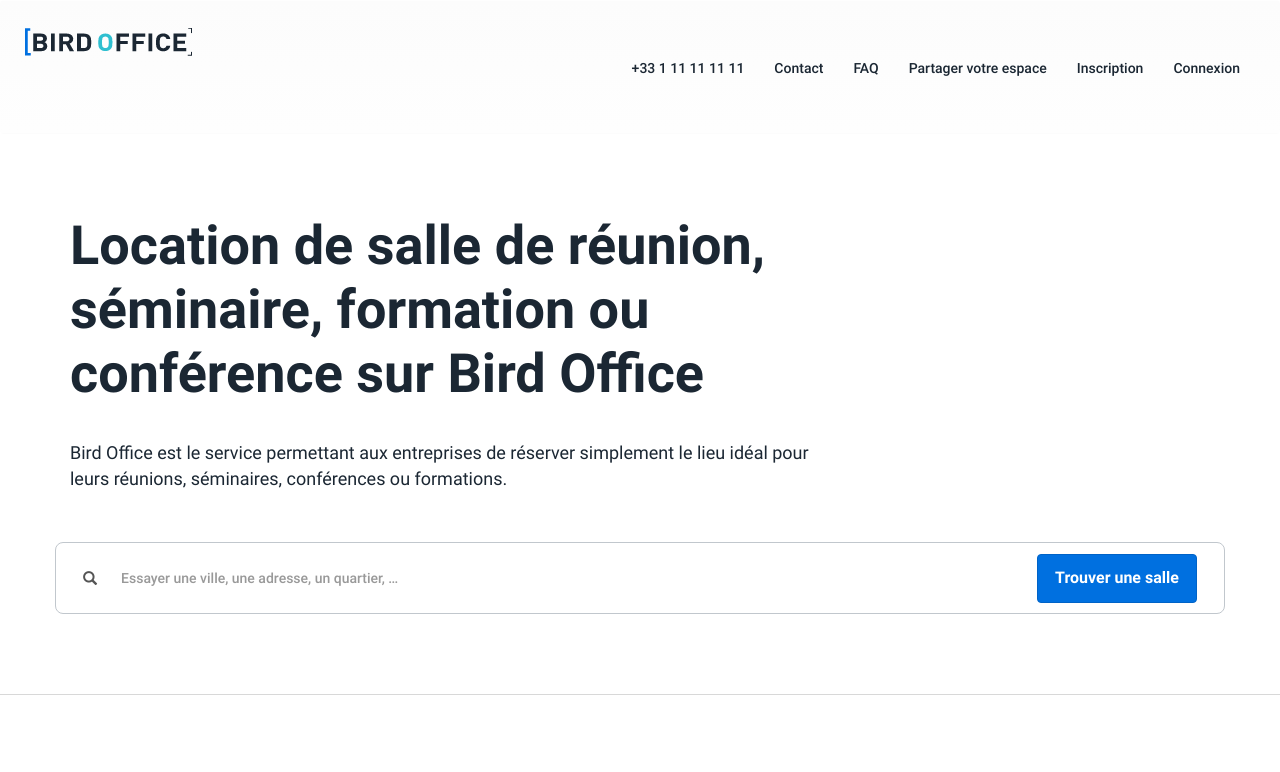
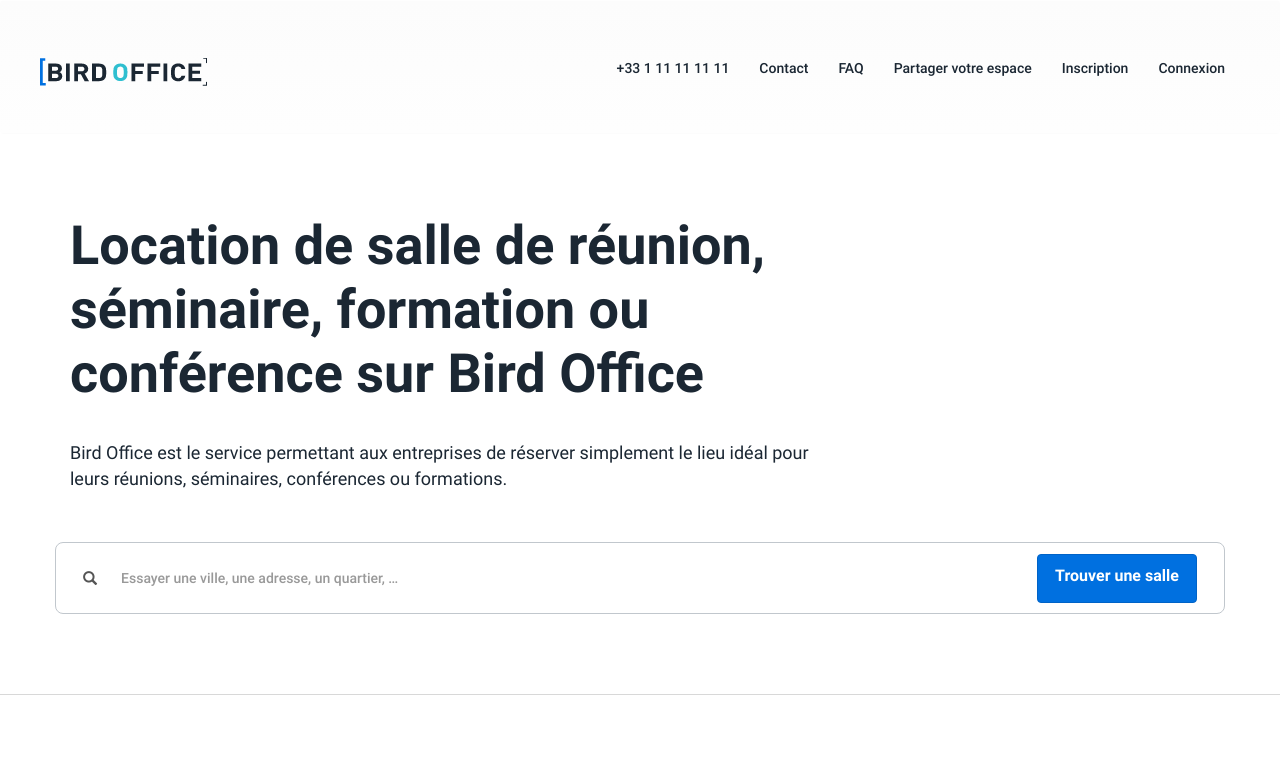
Before and after one commit to AlexaOk/Exercice_DEV, a website: page index.html in a window 1280 px wide. Shown: the top 772 px of the page. Drawn offline with nearby package versions, Linux system fonts and the light colour scheme.

Commit message:
Fourth Commit

```diff
--- a/index.html
+++ b/index.html
@@ -11,8 +11,20 @@
 <body>
   <header>
     <nav class="navbar navbar-default">
-      <a href="#"><img id="logo" src="img/logo.png" alt="Logo Bird Office"></a>
-      <ul class="nav navbar-nav">
+      <div class="container-fluid">
+        <div class="navbar-header">
+          <button type="button" class="navbar-toggle collapsed" data-toggle="collapse" data-target="#navbar" aria-expanded="false" aria-controls="navbar">
+            <span class="sr-only">Toggle navigation</span>
+            <span class="icon-bar"></span>
+            <span class="icon-bar"></span>
+            <span class="icon-bar"></span>
+          </button>
+          <a class="navbar-brand" href="#">
+            <img alt="Brand" src="img/logo.png">
+          </a>
+        </div>
+        <div role="menu" id="navbar" class="navbar-collapse collapse in"  aria-expanded="false" style="">
+          <ul class="nav navbar-nav navbar-right">
             <li class="active"><a href="#">+33 1 11 11 11 11</a></li>
             <li class="active"><a href="#">Contact</a></li>
             <li class="active"><a href="#">FAQ</a></li>
@@ -20,6 +32,8 @@
             <li class="active"><a href="#">Inscription</a></li>
             <li class="active"><a href="#">Connexion</a></li>
           </ul>
+        </div>
+      </div>
     </nav>
   </header>
   <main>
@@ -52,9 +66,9 @@
                 </span>
                 <input type="text"  class="form-control" placeholder="Essayer une ville, une adresse, un quartier, …"/>
                 <span class="input-group-addon">
-                  <button type="button" class="btn btn-primary btn-outline-secondary"  data-toggle="collapse" href="#collapseDiv" aria-expanded="false" aria-controls="collapseDiv">
+                  <a class="btn btn-primary btn-outline-secondary"  data-toggle="collapse" href="#collapseDiv" aria-expanded="false" aria-controls="collapseDiv">
                     Trouver une salle
-                  </button>
+                  </a>
                 </span>
               </div>
             </div>
@@ -254,7 +268,6 @@
             </div>
           </div>
           <div class="col-sm-2">
-            <a href="#">
               <div class="card lastcard bg-primary">
                 <div class="card-body">
                   <a href="#"><p class="card-text">Voir tous les quartiers à Paris</p></a>
--- a/sass/_custom.scss
+++ b/sass/_custom.scss
@@ -118,12 +118,13 @@
         .input-group-addon{
           border: none;
           background-color: #ffff;
-          .btn{
+          a{
             width: 160px;
             height: 49px;
             font-family: "Roboto-Bold";
             font-size: 16px;
             line-height: 22px;
+            padding-top: 10px;
           }
         }
       }
```
Also changed, not shown: css/app.css. Lines whose indentation alone changed are shown as unchanged.
